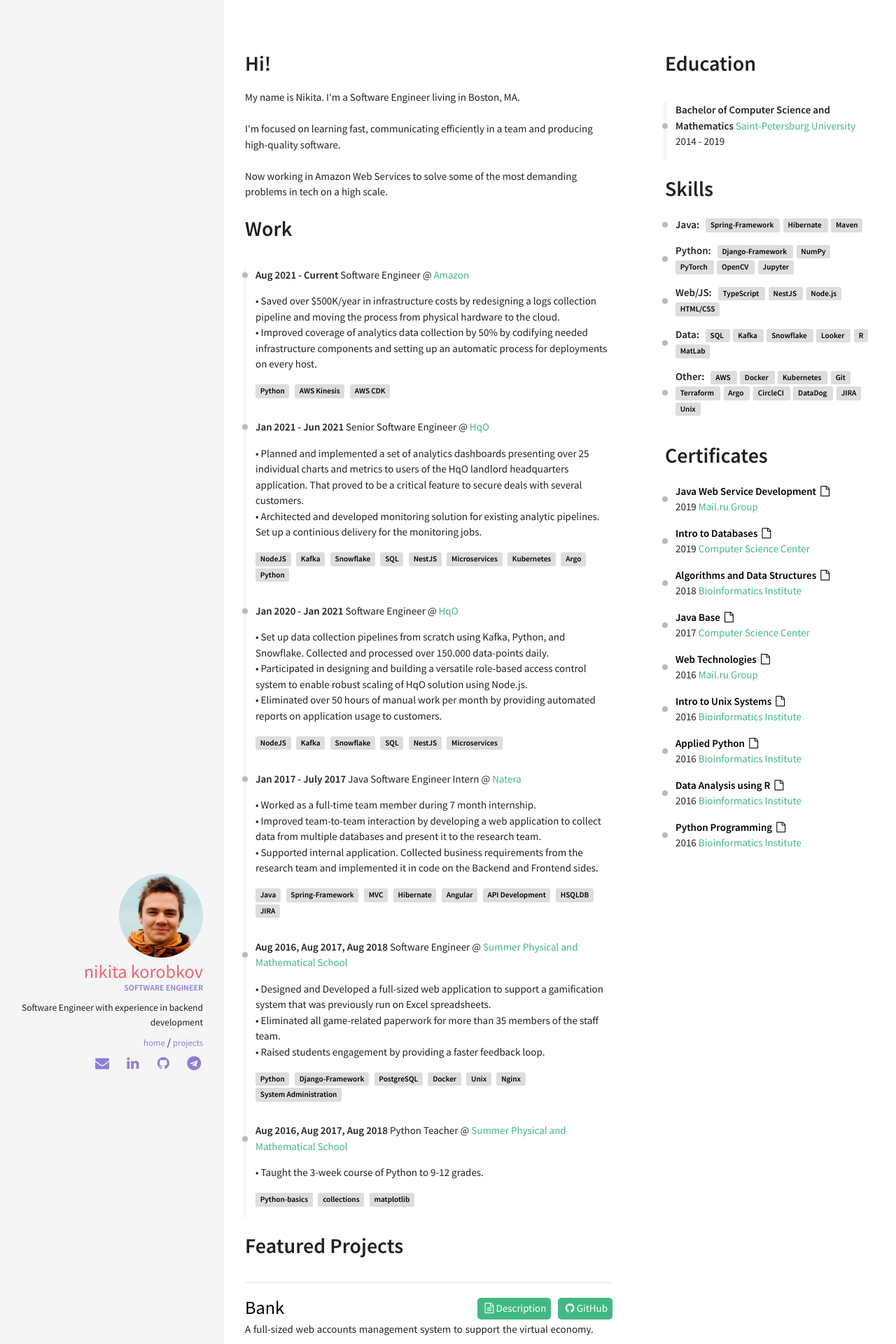
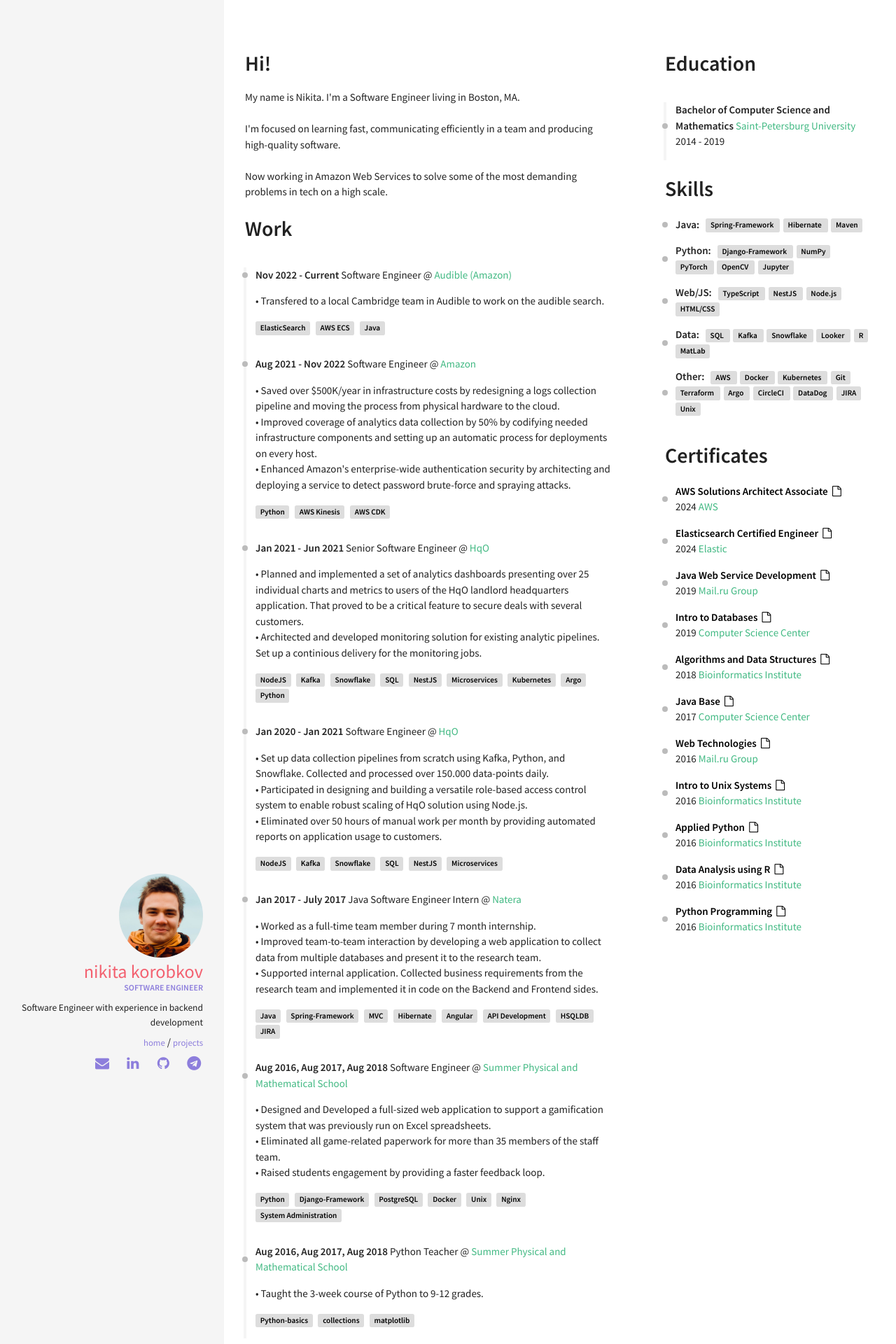
Before and after one commit to nkorobkov/nkorobkov.github.io, a Jekyll site: the page built from index.html, in a window 1280 px wide. Shown: the top 1920 px of the page at 70% size. Built offline with Jekyll 4.4.1, drawn with Linux system fonts in a browser that asks for light colours.

Commit message:
Add certs and Audible career

```diff
--- a/_data/index/careers.yml
+++ b/_data/index/careers.yml
@@ -1,11 +1,22 @@
 # careers section data
 # if you don't have language feature(language.yml is empty), ignore "i18n" items
+- name: Audible (Amazon)
+  link: https://audible.com/
+  date: Nov 2022 - Current
+  job: Software Engineer
+  description: • Transfered to a local Cambridge team in Audible to work on the audible search. <br>
+  skills:
+    - ElasticSearch
+    - AWS ECS
+    - Java
+
 - name: Amazon
   link: https://aws.amazon.com/
-  date: Aug 2021 - Current
+  date: Aug 2021 - Nov 2022
   job: Software Engineer
   description: • Saved over $500K/year in infrastructure costs by redesigning a logs collection pipeline and moving the process from physical hardware to the cloud. <br>
-   • Improved coverage of analytics data collection by 50% by codifying needed infrastructure components and setting up an automatic process for deployments on every host.
+   • Improved coverage of analytics data collection by 50% by codifying needed infrastructure components and setting up an automatic process for deployments on every host. <br>
+   • Enhanced Amazon's enterprise-wide authentication security by architecting and deploying a service to detect password brute-force and spraying attacks.
   skills:
     - Python
     - AWS Kinesis
--- a/_data/index/certs.yml
+++ b/_data/index/certs.yml
@@ -1,3 +1,15 @@
+- name: AWS Solutions Architect Associate
+  pdf: aws-architect.pdf
+  date: 2024
+  organization: AWS
+  organization-link: https://cp.certmetrics.com/amazon/en/public/verify/credential/84ba2a37ecaa46f2821c1c8fac682214
+
+- name: Elasticsearch Certified Engineer
+  pdf: elasticsearch-engineer.pdf
+  date: 2024
+  organization: Elastic
+  organization-link: https://certified.elastic.co/87b107dc-10b5-48aa-b0a4-3337c1b0351f/
+
 - name: Java Web Service Development
   pdf: java-web-service.pdf
   date: 2019
```
Also changed, not shown: 2 other files.
